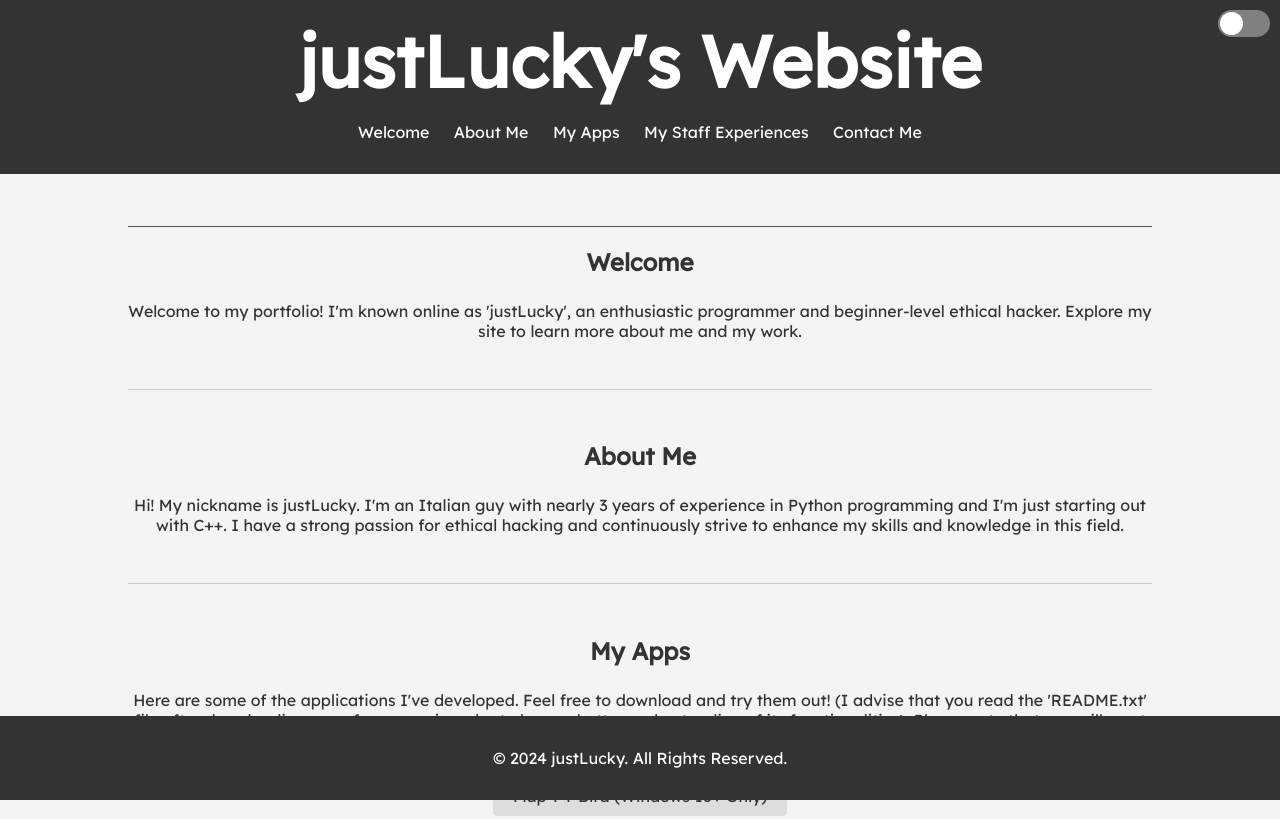
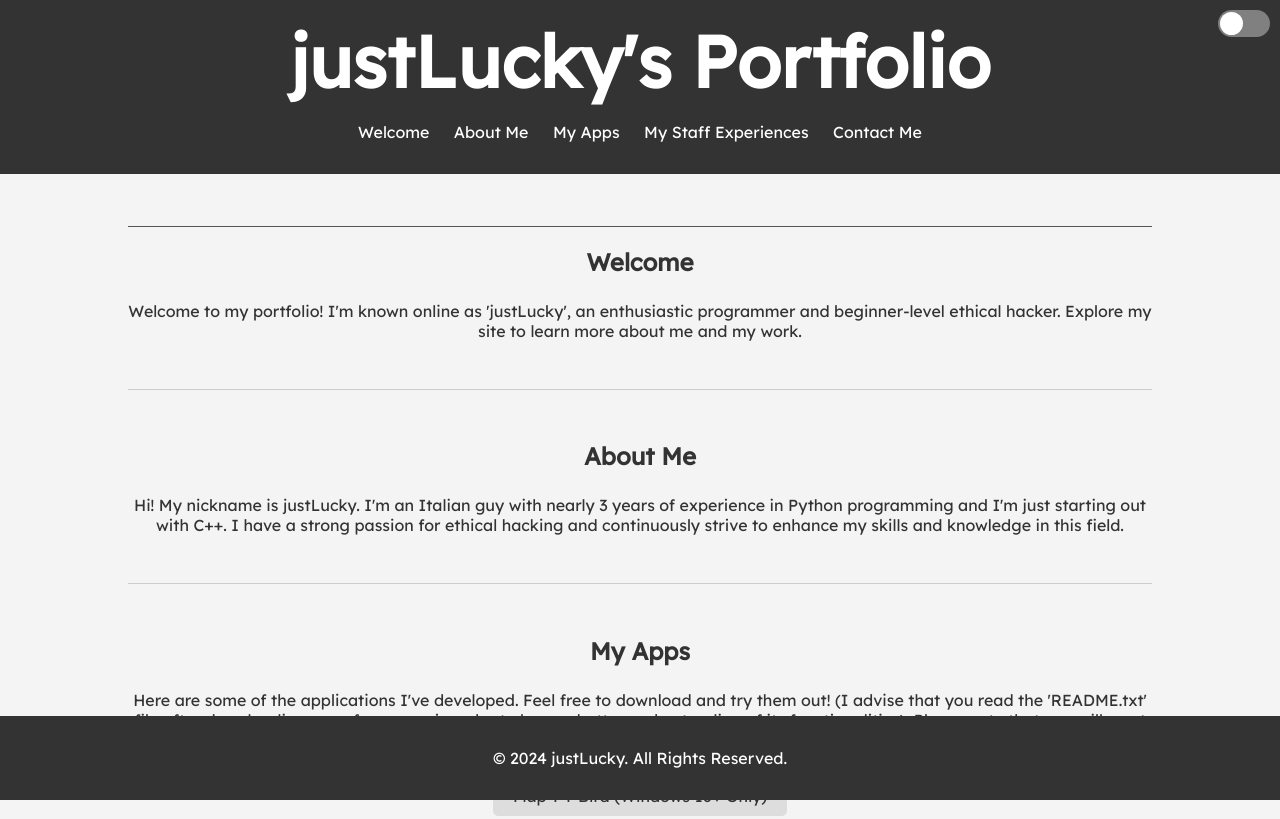
Before and after one commit to just-Lucky/justLucky-Portfolio, a plain HTML site: page index.html in a window 1280 px wide. Shown: the top 819 px of the page. Drawn offline with Linux system fonts and the light colour scheme.

Commit message:
Update index.html

```diff
--- a/index.html
+++ b/index.html
@@ -5,7 +5,7 @@
     <meta charset="UTF-8">
     <meta name="viewport" content="width=device-width, initial-scale=1.0">
     <meta name="description" content="justLucky's personal portfolio website showcasing programming projects and providing contact information.">
-    <title>justLucky's Website</title>
+    <title>justLucky's Portfolio</title>
     <link href="https://fonts.googleapis.com/css2?family=Lexend+Deca&display=swap" rel="stylesheet">
     <style>
         body {
@@ -187,7 +187,7 @@
 </head>
 <body>
     <header>
-        <h1>justLucky's Website</h1>
+        <h1>justLucky's Portfolio</h1>
         <nav>
             <ul>
                 <li><a href="#home">Welcome</a></li>
```
